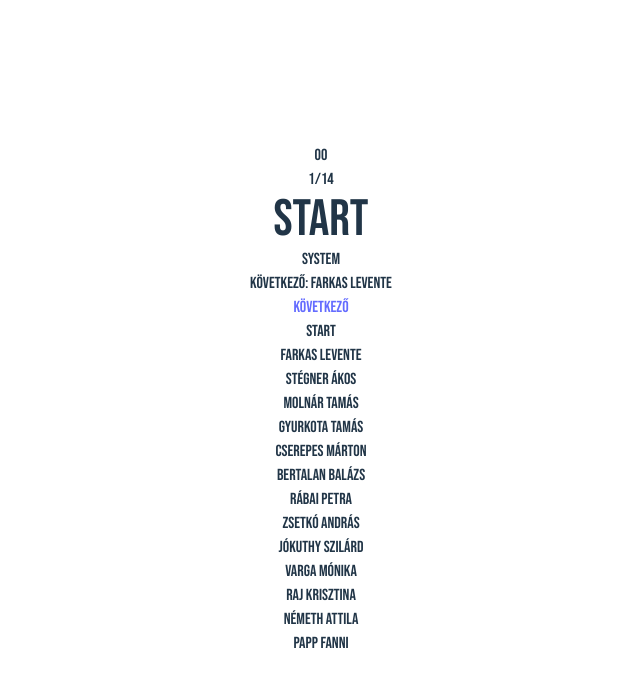
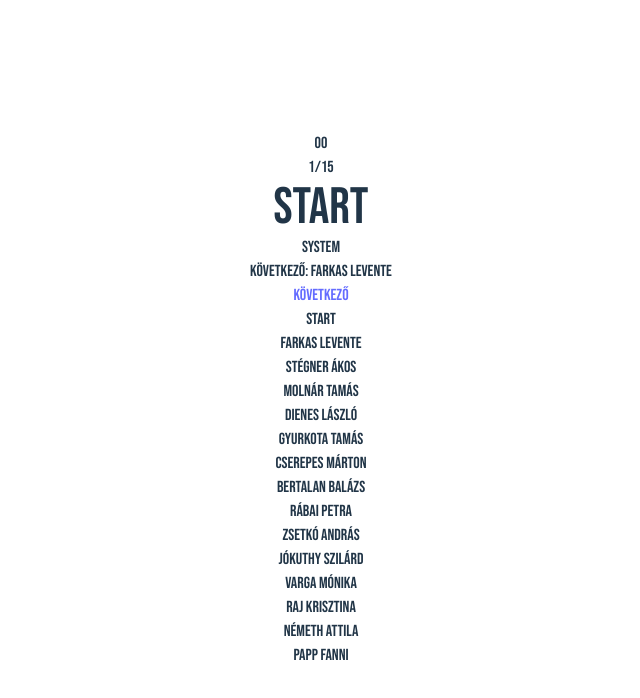
Before and after one commit to Sokamoka/su-order-of-people, a Vue app: page / in a window 1280 px wide. Shown: the top 698 px of the page, without its empty margins (319-959 px from the left). Built offline with nearby package versions, Linux system fonts and the light colour scheme.

Commit message:
Add new people - Laci

```diff
--- a/src/constants.js
+++ b/src/constants.js
@@ -15,6 +15,10 @@ export const NAMES = [
   },
   {
     name: "Molnár Tamás",
+    stack: "Frontend",
+  },
+  {
+    name: "Dienes László",
     stack: "Frontend",
   },
   {
```
